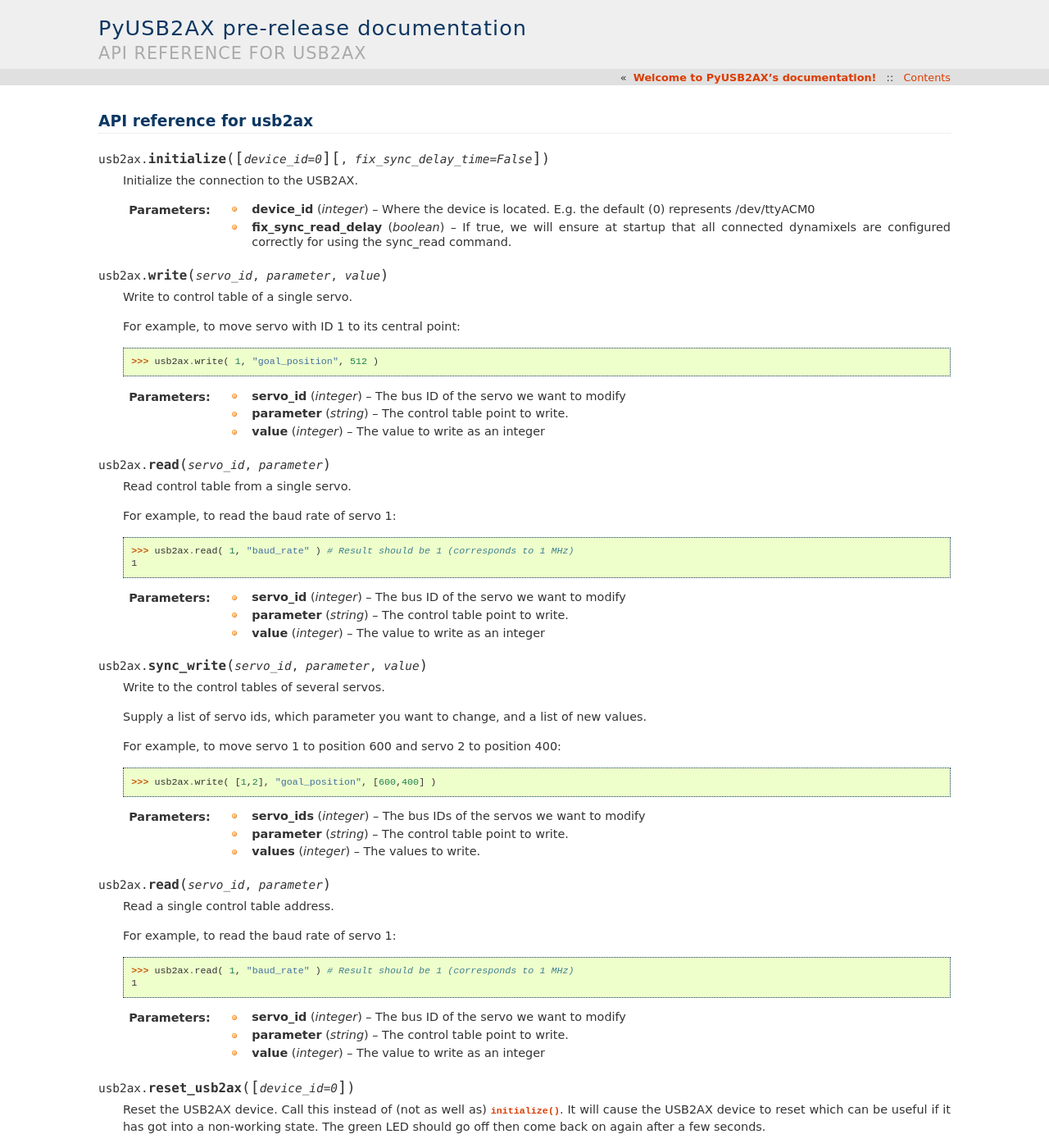
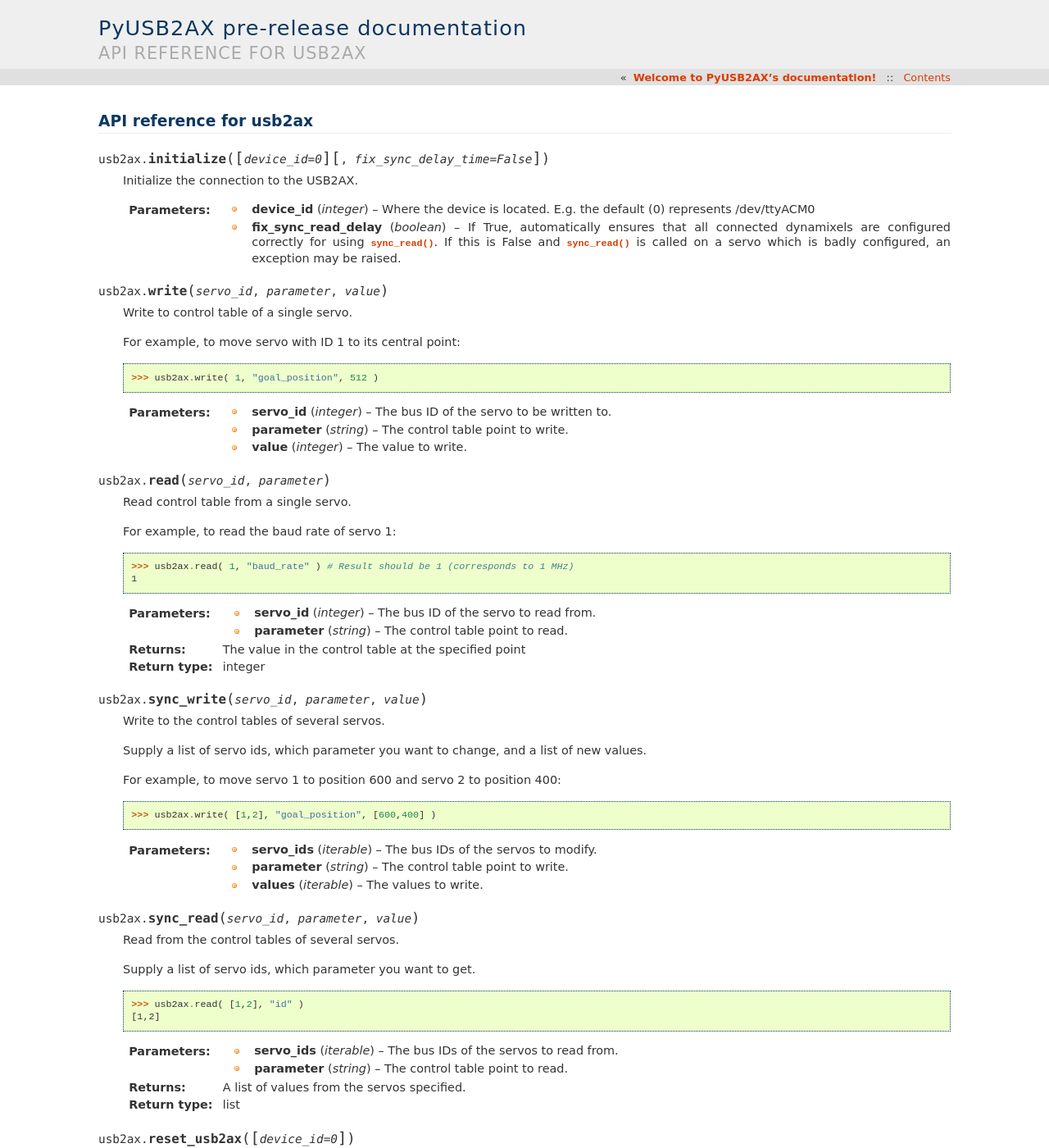
Before and after one commit to jthorniley/pyusb2ax, a Sphinx documentation site: the page built from doc/source/usb2ax.rst, in a window 1280 px wide and 1400 px high. Shown: the whole window at 82% size. Built offline with Sphinx 7.4.7, drawn with Linux system fonts in a browser that asks for light colours.

Commit message:
Some more documentation

```diff
--- a/doc/source/usb2ax.rst
+++ b/doc/source/usb2ax.rst
@@ -11,9 +11,11 @@ API reference for usb2ax
     Where the device is located. E.g.
     the default (0) represents /dev/ttyACM0
   :type device_id: integer
-  :param fix_sync_read_delay: If true, we will ensure at startup
+  :param fix_sync_read_delay: If True, automatically ensures
     that all connected dynamixels are configured correctly for
-    using the sync_read command.
+    using :py:func:`sync_read`. If this is False and :py:func:`sync_read`
+    is called on a servo which is badly configured, an exception may
+    be raised.
   :type fix_sync_read_delay: boolean
 
 .. py:function:: write( servo_id, parameter, value )
@@ -25,11 +27,11 @@ API reference for usb2ax
 
   >>> usb2ax.write( 1, "goal_position", 512 )
 
-  :param servo_id: The bus ID of the servo we want to modify
+  :param servo_id: The bus ID of the servo to be written to.
   :type servo_id: integer
   :param parameter: The control table point to write.
   :type parameter: string
-  :param value: The value to write as an integer
+  :param value: The value to write.
   :type value: integer
 
 .. py:function:: read( servo_id, parameter )
@@ -41,12 +43,12 @@ API reference for usb2ax
   >>> usb2ax.read( 1, "baud_rate" ) # Result should be 1 (corresponds to 1 MHz)
   1
 
-  :param servo_id: The bus ID of the servo we want to modify
+  :param servo_id: The bus ID of the servo to read from.
   :type servo_id: integer
-  :param parameter: The control table point to write.
+  :param parameter: The control table point to read.
   :type parameter: string
-  :param value: The value to write as an integer
-  :type value: integer
+  :returns: The value in the control table at the specified point
+  :rtype: integer
 
 .. py:function:: sync_write( servo_id, parameter, value )
 
@@ -59,28 +61,28 @@ API reference for usb2ax
 
   >>> usb2ax.write( [1,2], "goal_position", [600,400] )
 
-  :param servo_ids: The bus IDs of the servos we want to modify
-  :type servo_ids: integer
+  :param servo_ids: The bus IDs of the servos to modify.
+  :type servo_ids: iterable
   :param parameter: The control table point to write.
   :type parameter: string
   :param values: The values to write.
-  :type values: integer
+  :type values: iterable
 
-.. py:function:: read( servo_id, parameter )
+.. py:function:: sync_read( servo_id, parameter, value )
 
-  Read a single control table address.
+  Read from the control tables of several servos.
 
-  For example, to read the baud rate of servo 1:
+  Supply a list of servo ids, which parameter you want to get.
 
-  >>> usb2ax.read( 1, "baud_rate" ) # Result should be 1 (corresponds to 1 MHz)
-  1
+  >>> usb2ax.read( [1,2], "id" )
+  [1,2]
 
-  :param servo_id: The bus ID of the servo we want to modify
-  :type servo_id: integer
-  :param parameter: The control table point to write.
+  :param servo_ids: The bus IDs of the servos to read from.
+  :type servo_ids: iterable
+  :param parameter: The control table point to read.
   :type parameter: string
-  :param value: The value to write as an integer
-  :type value: integer
+  :returns: A list of values from the servos specified.
+  :rtype: list
 
 .. py:function:: reset_usb2ax( [device_id=0] )
 
```
